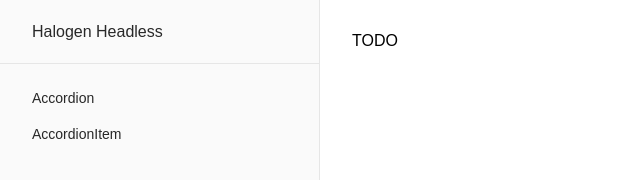
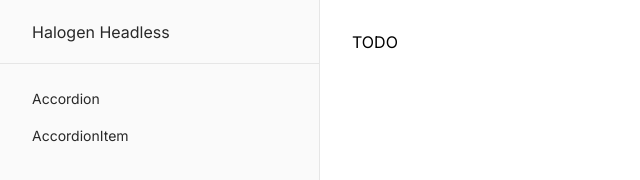
Before and after one commit to nsaunders/purescript-halogen-headless, a plain HTML site: page index.html in a window 1280 px wide. Shown: the top 180 px of the page, 0-640 px from the left. Drawn offline with Linux system fonts and the light colour scheme.

Commit message:
deploy: 623762074a1232478a5cb5d6f0b24a50c1a41d16

```diff
--- a/index.html
+++ b/index.html
@@ -2,6 +2,9 @@
 <html>
   <head>
     <title>Halogen Headless</title>
+    <link rel="preconnect" href="https://fonts.googleapis.com">
+    <link rel="preconnect" href="https://fonts.gstatic.com" crossorigin>
+    <link href="https://fonts.googleapis.com/css2?family=Inter&display=swap" rel="stylesheet">
     <link rel="stylesheet" href="styles.css">
   </head>
   <body>
--- a/styles.css
+++ b/styles.css
@@ -1,20 +1,20 @@
 body {
   margin: 0;
-  font-family: sans-serif;
+  font-family: "Inter", sans-serif;
 }
 
 .Storybook {
   height: 100vh;
   display: grid;
   grid-template-areas:
-    "logo main"
-    "nav main";
+    "l m"
+    "n m";
   grid-template-columns: 20rem 1fr;
   grid-template-rows: 4rem 1fr;
 }
 
 .Storybook-logo {
-  grid-area: logo;
+  grid-area: l;
   display: flex;
   align-items: center;
   padding-left: 2rem;
@@ -26,7 +26,7 @@ body {
 }
 
 .Storybook-nav {
-  grid-area: nav;
+  grid-area: n;
   overflow-y: auto;
   font-size: 0.875rem;
   background-color: #fafafa;
@@ -64,7 +64,7 @@ body {
 }
 
 .Storybook-main {
-  grid-area: main;
+  grid-area: m;
   padding: 2rem;
   overflow: auto;
 }
```
